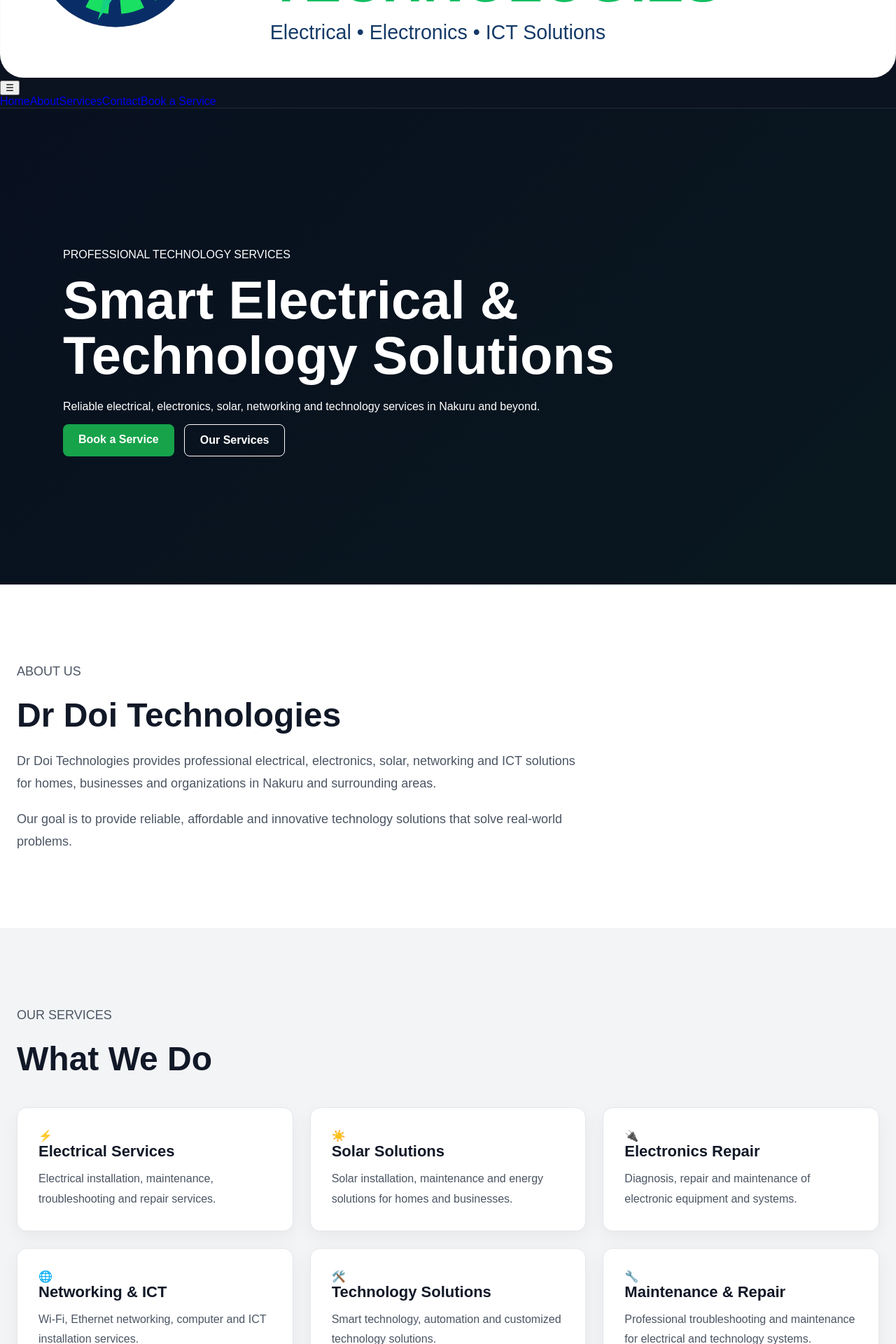
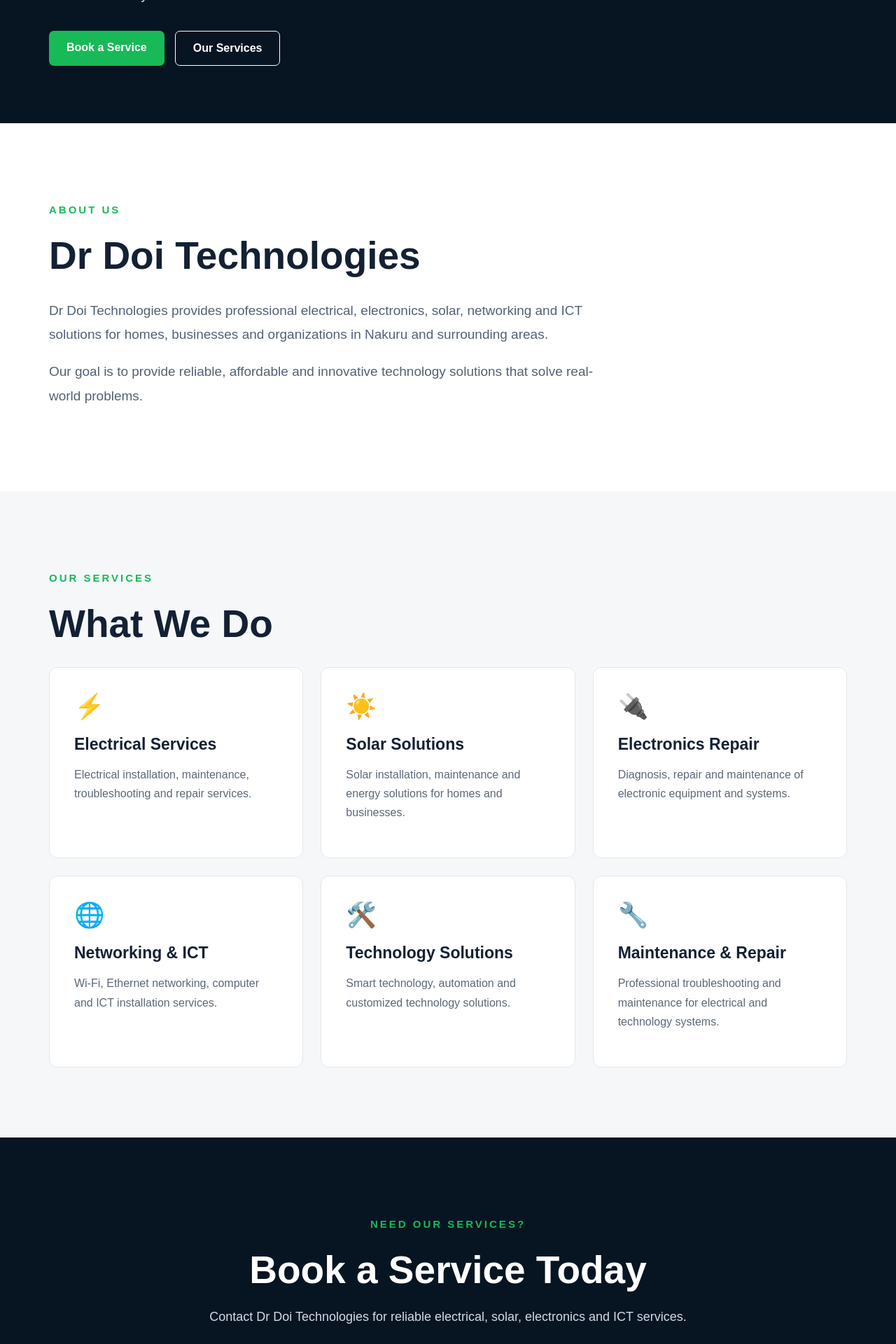
Before and after one commit to doibaa42-netizen/dr-doi-technologies, a Next.js app: page / in a window 1280 px wide. Shown: the part 640-2560 px from the top of the page at 70% size. Built offline with nearby package versions, Linux system fonts and the light colour scheme.

Commit message:
Update page.css

```diff
--- a/app/page.css
+++ b/app/page.css
@@ -9,8 +9,8 @@ html {
 body {
   margin: 0;
   font-family: Arial, Helvetica, sans-serif;
+  color: #142033;
   background: #ffffff;
-  color: #111827;
 }
 
 a {
@@ -26,380 +26,363 @@ a {
   top: 0;
   z-index: 1000;
   width: 100%;
-  background: #0b1220;
+  background: #07111f;
   border-bottom: 1px solid rgba(255, 255, 255, 0.1);
 }
 
-.nav-container {
+.navbar-container {
   max-width: 1200px;
-  margin: 0 auto;
-  padding: 14px 24px;
+  margin: auto;
+  min-height: 82px;
+  padding: 12px 30px;
+
   display: flex;
   align-items: center;
   justify-content: space-between;
-  gap: 24px;
 }
 
-/* LOGO */
+.navbar-logo img {
+  display: block;
+  width: 175px;
+  height: auto;
+}
 
-.nav-logo {
+.nav-menu {
   display: flex;
   align-items: center;
+  gap: 30px;
 }
 
-.logo-image {
-  display: block;
-  width: 180px;
-  height: auto;
-  max-height: 55px;
-  object-fit: contain;
-}
-
-/* NAVIGATION LINKS */
-
-.nav-links {
-  display: flex;
-  align-items: center;
-  gap: 28px;
-}
-
-.nav-links a {
+.nav-menu a {
   color: #ffffff;
   font-size: 15px;
   font-weight: 600;
-  transition: 0.2s ease;
 }
 
-.nav-links a:hover {
-  color: #22c55e;
+.nav-menu a:hover {
+  color: #18b957;
 }
 
-/* BOOK BUTTON */
-
-.nav-button {
-  display: inline-block;
-  background: #16a34a;
-  color: #ffffff;
+.nav-book-button {
+  background: #18b957;
   padding: 12px 20px;
-  border-radius: 8px;
-  font-weight: 700;
-  transition: 0.2s ease;
+  border-radius: 7px;
 }
 
-.nav-button:hover {
-  background: #15803d;
-  transform: translateY(-2px);
+.nav-book-button:hover {
+  color: #ffffff !important;
+  background: #119844;
 }
+
+.menu-button {
+  display: none;
+  background: transparent;
+  color: #ffffff;
+  border: 1px solid rgba(255, 255, 255, 0.3);
+  border-radius: 6px;
+  font-size: 25px;
+  padding: 5px 10px;
+  cursor: pointer;
+}
+
 
 /* =========================
    HERO
 ========================= */
 
 .hero {
-  min-height: 680px;
+  min-height: 650px;
+  background: #071522;
   display: flex;
   align-items: center;
-  padding: 80px 24px;
-
-  background:
-    linear-gradient(
-      rgba(7, 15, 29, 0.88),
-      rgba(7, 15, 29, 0.88)
-    ),
-    linear-gradient(135deg, #0f172a, #14532d);
-
-  color: #ffffff;
 }
 
 .hero-content {
   width: 100%;
-  max-width: 1100px;
-  margin: 0 auto;
+  max-width: 1200px;
+  margin: auto;
+  padding: 80px 30px;
 }
 
-.hero-tag {
-  margin: 0 0 18px;
-  color: #22c55e;
-  font-size: 14px;
+.eyebrow,
+.section-label {
+  color: #18b957;
+  font-size: 15px;
   font-weight: 800;
-  letter-spacing: 2px;
+  letter-spacing: 3px;
+  margin-bottom: 25px;
 }
 
 .hero h1 {
-  max-width: 850px;
-  margin: 0 0 24px;
-  font-size: clamp(42px, 7vw, 76px);
+  max-width: 800px;
+  color: #ffffff;
+  font-size: clamp(45px, 7vw, 78px);
   line-height: 1.05;
-  font-weight: 800;
+  margin: 0 0 30px;
 }
 
-.hero-text {
+.hero-description {
   max-width: 700px;
-  margin: 0 0 34px;
-  color: #d1d5db;
+  color: #d5dce5;
   font-size: 20px;
   line-height: 1.7;
 }
 
-/* HERO BUTTONS */
-
 .hero-buttons {
   display: flex;
+  gap: 15px;
+  margin-top: 35px;
   flex-wrap: wrap;
-  gap: 14px;
+}
+
+.primary-button,
+.secondary-button,
+.contact-button {
+  display: inline-block;
+  padding: 15px 25px;
+  border-radius: 7px;
+  font-weight: 700;
+  text-align: center;
 }
 
 .primary-button {
-  display: inline-block;
-  padding: 13px 22px;
-  background: #16a34a;
   color: #ffffff;
-  border-radius: 8px;
-  font-weight: 700;
-  transition: 0.2s ease;
+  background: #18b957;
 }
 
 .primary-button:hover {
-  background: #15803d;
-  transform: translateY(-2px);
+  background: #119844;
 }
 
 .secondary-button {
-  display: inline-block;
-  padding: 13px 22px;
+  color: #ffffff;
   border: 1px solid #ffffff;
-  border-radius: 8px;
-  color: #ffffff;
-  font-weight: 700;
-  transition: 0.2s ease;
 }
 
 .secondary-button:hover {
   background: #ffffff;
-  color: #0b1220;
+  color: #071522;
 }
+
 
 /* =========================
    GENERAL SECTIONS
 ========================= */
 
 .section {
-  padding: 90px 24px;
+  max-width: 1200px;
+  margin: auto;
+  padding: 100px 30px;
 }
 
-.section-content {
-  max-width: 1100px;
-  margin: 0 auto;
+.section h2 {
+  font-size: clamp(35px, 5vw, 55px);
+  margin: 0 0 30px;
 }
 
-.section-tag {
-  margin: 0 0 18px;
-  color: #16a34a;
-  font-size: 14px;
-  font-weight: 800;
-  letter-spacing: 2px;
+.about-section p:not(.section-label) {
+  max-width: 800px;
+  color: #536174;
+  font-size: 19px;
+  line-height: 1.8;
 }
 
-.section h2,
-.contact-section h2 {
-  margin: 0 0 22px;
-  font-size: clamp(32px, 5vw, 48px);
-  line-height: 1.15;
-}
-
-.section p,
-.contact-section p {
-  max-width: 800px;
-  color: #4b5563;
-  font-size: 18px;
-  line-height: 1.8;
-}
 
 /* =========================
    SERVICES
 ========================= */
 
 .services-section {
-  background: #f3f4f6;
+  background: #f5f7f9;
+  max-width: none;
+  padding-left: max(30px, calc((100% - 1140px) / 2));
+  padding-right: max(30px, calc((100% - 1140px) / 2));
 }
 
 .services-grid {
-  margin-top: 42px;
   display: grid;
   grid-template-columns: repeat(3, 1fr);
-  gap: 24px;
+  gap: 25px;
 }
 
 .service-card {
   background: #ffffff;
-  padding: 30px;
-  border-radius: 14px;
-  border: 1px solid #e5e7eb;
-  box-shadow: 0 8px 25px rgba(0, 0, 0, 0.05);
-  transition: 0.25s ease;
+  padding: 35px;
+  border-radius: 12px;
+  border: 1px solid #e3e7eb;
+  transition: transform 0.2s ease;
 }
 
 .service-card:hover {
   transform: translateY(-5px);
-  box-shadow: 0 14px 35px rgba(0, 0, 0, 0.1);
+}
+
+.service-icon {
+  font-size: 35px;
+  margin-bottom: 20px;
 }
 
 .service-card h3 {
-  margin: 0 0 12px;
-  color: #111827;
-  font-size: 22px;
+  font-size: 23px;
+  margin: 0 0 15px;
 }
 
 .service-card p {
-  margin: 0;
-  font-size: 16px;
+  color: #5c6878;
+  line-height: 1.7;
 }
+
+
+/* =========================
+   BOOKING
+========================= */
+
+.booking-section {
+  background: #071522;
+  color: #ffffff;
+  text-align: center;
+  padding: 100px 30px;
+}
+
+.booking-content {
+  max-width: 750px;
+  margin: auto;
+}
+
+.booking-section h2 {
+  font-size: clamp(35px, 5vw, 55px);
+  margin: 0 0 20px;
+}
+
+.booking-section p:not(.section-label) {
+  color: #d2dae4;
+  font-size: 18px;
+  line-height: 1.7;
+  margin-bottom: 35px;
+}
+
 
 /* =========================
    CONTACT
 ========================= */
 
 .contact-section {
-  padding: 90px 24px;
-  background: #0b1220;
-  color: #ffffff;
+  text-align: center;
 }
 
-.contact-section .section-tag {
-  color: #22c55e;
+.contact-section p:not(.section-label) {
+  color: #536174;
+  font-size: 18px;
+  margin: 10px;
 }
 
-.contact-section p {
-  color: #d1d5db;
+.contact-button {
+  margin-top: 25px;
+  color: #ffffff;
+  background: #18b957;
 }
 
-.contact-details {
-  margin: 30px 0;
-}
-
-.contact-details p {
-  margin: 8px 0;
-}
-
-.contact-details strong {
-  color: #ffffff;
-}
-
-.whatsapp-button {
-  display: inline-block;
-  margin-top: 15px;
-  padding: 13px 22px;
-  background: #16a34a;
-  color: #ffffff;
-  border-radius: 8px;
-  font-weight: 700;
-  transition: 0.2s ease;
-}
-
-.whatsapp-button:hover {
-  background: #15803d;
-  transform: translateY(-2px);
-}
 
 /* =========================
    FOOTER
 ========================= */
 
 .footer {
-  padding: 24px;
-  background: #050914;
-  color: #9ca3af;
+  background: #050d16;
+  color: #aeb8c5;
   text-align: center;
+  padding: 35px 20px;
+  line-height: 1.7;
 }
 
-.footer p {
-  margin: 0;
-  font-size: 14px;
-}
-
-/* =========================
-   TABLET
-========================= */
-
-@media (max-width: 900px) {
-  .services-grid {
-    grid-template-columns: repeat(2, 1fr);
-  }
-
-  .nav-links {
-    gap: 18px;
-  }
-}
 
 /* =========================
    MOBILE
 ========================= */
 
-@media (max-width: 700px) {
-  .nav-container {
-    padding: 12px 16px;
+@media (max-width: 768px) {
+
+  .navbar-container {
+    min-height: 70px;
+    padding: 10px 18px;
   }
 
-  .logo-image {
-    width: 145px;
-    max-height: 48px;
+  .navbar-logo img {
+    width: 150px;
   }
 
-  .nav-links {
-    display: none;
+  .menu-button {
+    display: block;
   }
 
-  .nav-button {
-    padding: 10px 14px;
-    font-size: 13px;
+  .nav-menu {
+    position: absolute;
+    top: 70px;
+    left: 0;
+    right: 0;
+
+    display: none;
+    flex-direction: column;
+    align-items: stretch;
+    gap: 0;
+
+    background: #07111f;
+    padding: 10px 20px 20px;
+
+    border-top: 1px solid rgba(255, 255, 255, 0.1);
+  }
+
+  .nav-menu.open {
+    display: flex;
+  }
+
+  .nav-menu a {
+    padding: 16px 10px;
+    border-bottom: 1px solid rgba(255, 255, 255, 0.08);
+  }
+
+  .nav-book-button {
+    margin-top: 10px;
+    text-align: center;
+    border-bottom: none !important;
   }
 
   .hero {
-    min-height: 600px;
-    padding: 70px 20px;
+    min-height: 650px;
+  }
+
+  .hero-content {
+    padding: 70px 25px;
   }
 
   .hero h1 {
-    font-size: 44px;
+    font-size: 48px;
   }
 
-  .hero-text {
-    font-size: 17px;
+  .hero-description {
+    font-size: 18px;
+  }
+
+  .hero-buttons {
+    flex-direction: column;
+  }
+
+  .primary-button,
+  .secondary-button {
+    width: 100%;
   }
 
   .section {
-    padding: 70px 20px;
+    padding: 75px 25px;
+  }
+
+  .services-section {
+    padding-left: 25px;
+    padding-right: 25px;
   }
 
   .services-grid {
     grid-template-columns: 1fr;
   }
-}
 
-/* =========================
-   SMALL PHONES
-========================= */
-
-@media (max-width: 450px) {
-  .logo-image {
-    width: 125px;
-  }
-
-  .nav-button {
-    display: none;
-  }
-
-  .hero h1 {
-    font-size: 38px;
-  }
-
-  .hero-buttons {
-    flex-direction: column;
-    align-items: stretch;
-  }
-
-  .primary-button,
-  .secondary-button {
-    text-align: center;
-  }
-  }
+    }
```
